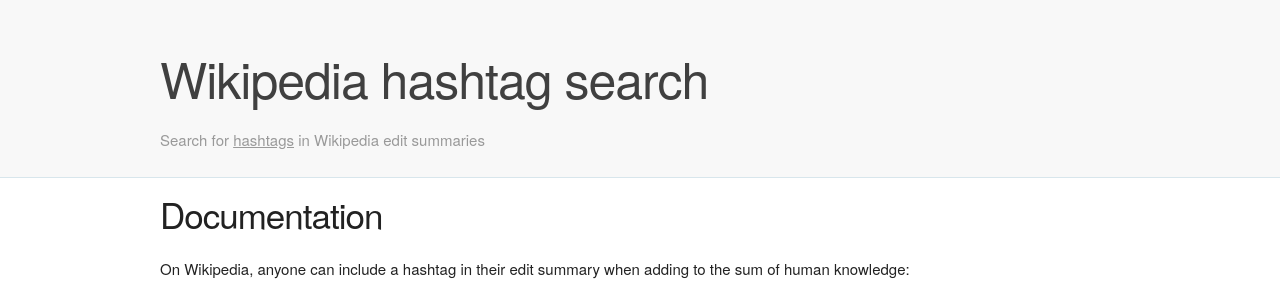
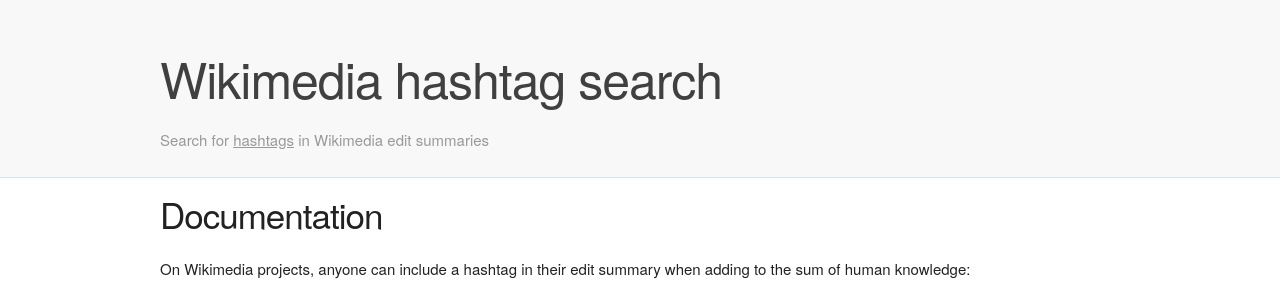
Before and after one commit to WikipediaLibrary/hashtags, a Django app: page /docs/ in a window 1280 px wide. Shown: the top 303 px of the page. Run offline with Django 3.2, Linux system fonts and the light colour scheme; parts of the project's set-up code (start-up, migrations or seed data) failed here and were passed over.

Commit message:
Update wording to say Wikimedia instead of Wikipedia

```diff
--- a/hashtagsv2/hashtags/templates/hashtags/base.html
+++ b/hashtagsv2/hashtags/templates/hashtags/base.html
@@ -5,7 +5,7 @@
 <head>
 
   <meta charset="utf-8">
-  <title>Wikipedia edits by hashtag</title>
+  <title>Wikimedia Hashtags tool</title>
   <meta name="description" content="">
   <meta name="author" content="">
 
@@ -20,8 +20,8 @@
     <div class="container">
       <div class="row">
 	      <div class="full column" style="margin-top: 5%">
-            <h1><a href="{% url 'index' %}">Wikipedia hashtag search</a></h1>
-          	<p>Search for <a href="http://blog.hatnote.com/post/112756032432/the-humble-hashtag-now-on-wikipedia">hashtags</a> in Wikipedia edit summaries</p>
+            <h1><a href="{% url 'index' %}">Wikimedia hashtag search</a></h1>
+          	<p>Search for <a href="http://blog.hatnote.com/post/112756032432/the-humble-hashtag-now-on-wikipedia">hashtags</a> in Wikimedia edit summaries</p>
 	      </div>
       </div>
     </div>
--- a/hashtagsv2/hashtags/templates/hashtags/docs.html
+++ b/hashtagsv2/hashtags/templates/hashtags/docs.html
@@ -3,7 +3,7 @@
 {% block content %}
   <div class="container docs">
     <h2>Documentation</h2>
-    <p>On Wikipedia, anyone can include a hashtag in their edit summary when adding to the sum of human knowledge:</p>
+    <p>On Wikimedia projects, anyone can include a hashtag in their edit summary when adding to the sum of human knowledge:</p>
     <img src="http://31.media.tumblr.com/89e0dadf1eb2059d6811134ecd75e92c/tumblr_inline_nkq9fdb40Z1ql4e1e.png">
     <p>Learn more <a href="http://blog.hatnote.com/post/112756032432/the-humble-hashtag-now-on-wikipedia">on the Hatnote blog</a>.</p>
     <h3>What is a hashtag?</h3>
```
